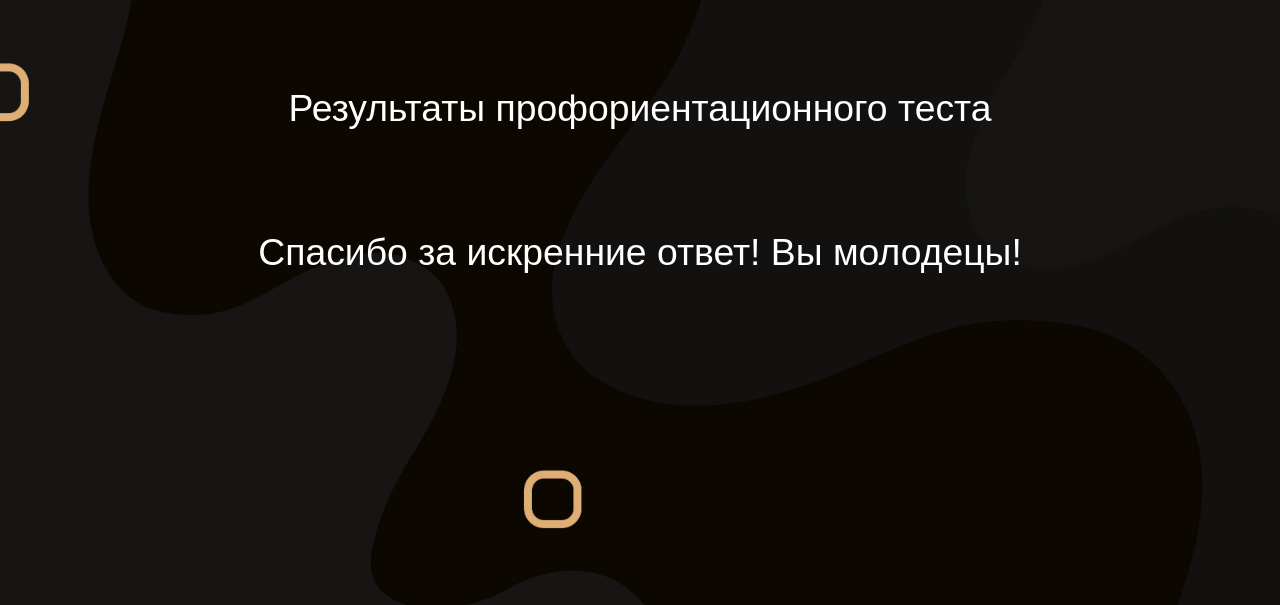
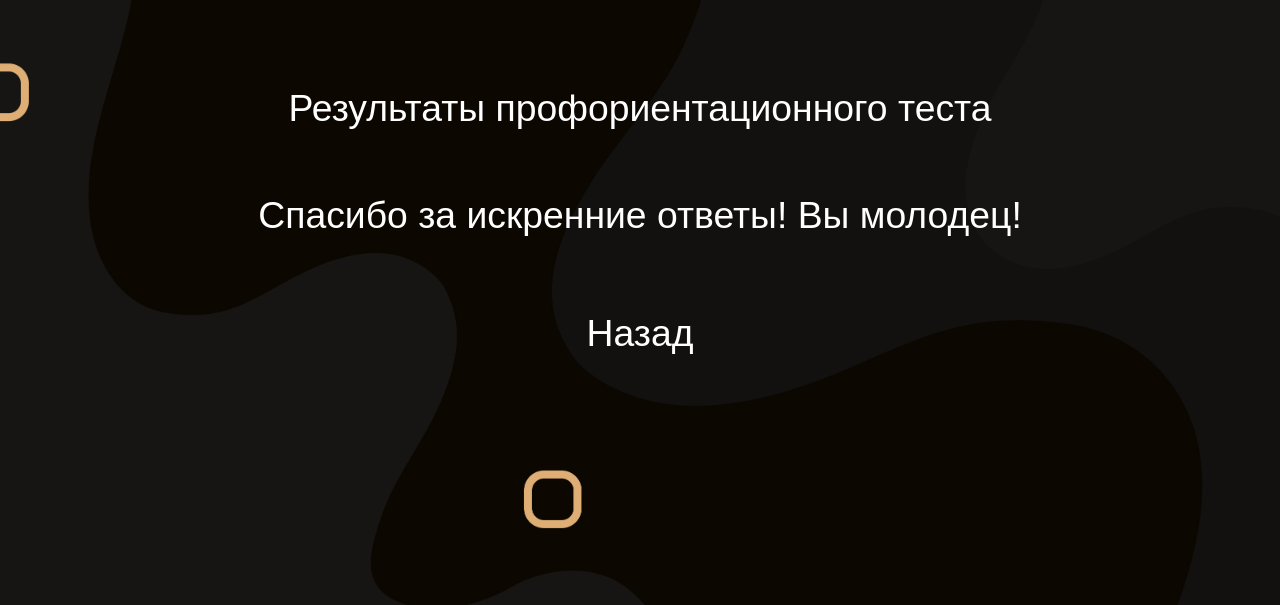
Before and after one commit to mihdenis85/psycho_test, a Flask app: template Project/templates/results_test.html in a window 1280 px wide. Shown: the part 139-744 px from the top of the page. Run offline with Flask 2, Linux system fonts and the light colour scheme; the template is opened without the code that fills it, so the values that code supplies are empty.

Commit message:
Update results_test.html

```diff
--- a/Project/templates/results_test.html
+++ b/Project/templates/results_test.html
@@ -9,8 +9,9 @@
         <p class="text">
             {{ results }}
         </p>
+        <p class="text">Спасибо за искренние ответы! Вы молодец!</p>
         <div class="underline-professions-categories"></div>
-        <a href="/account_info"><div align="center" class="menu_point text">Спасибо за искренние ответ! Вы молодецы!</div></a><br>
+        <a href="/account_info"><div align="center" class="menu_point text">Назад</div></a><br>
     </div>
     </main>
 
```
